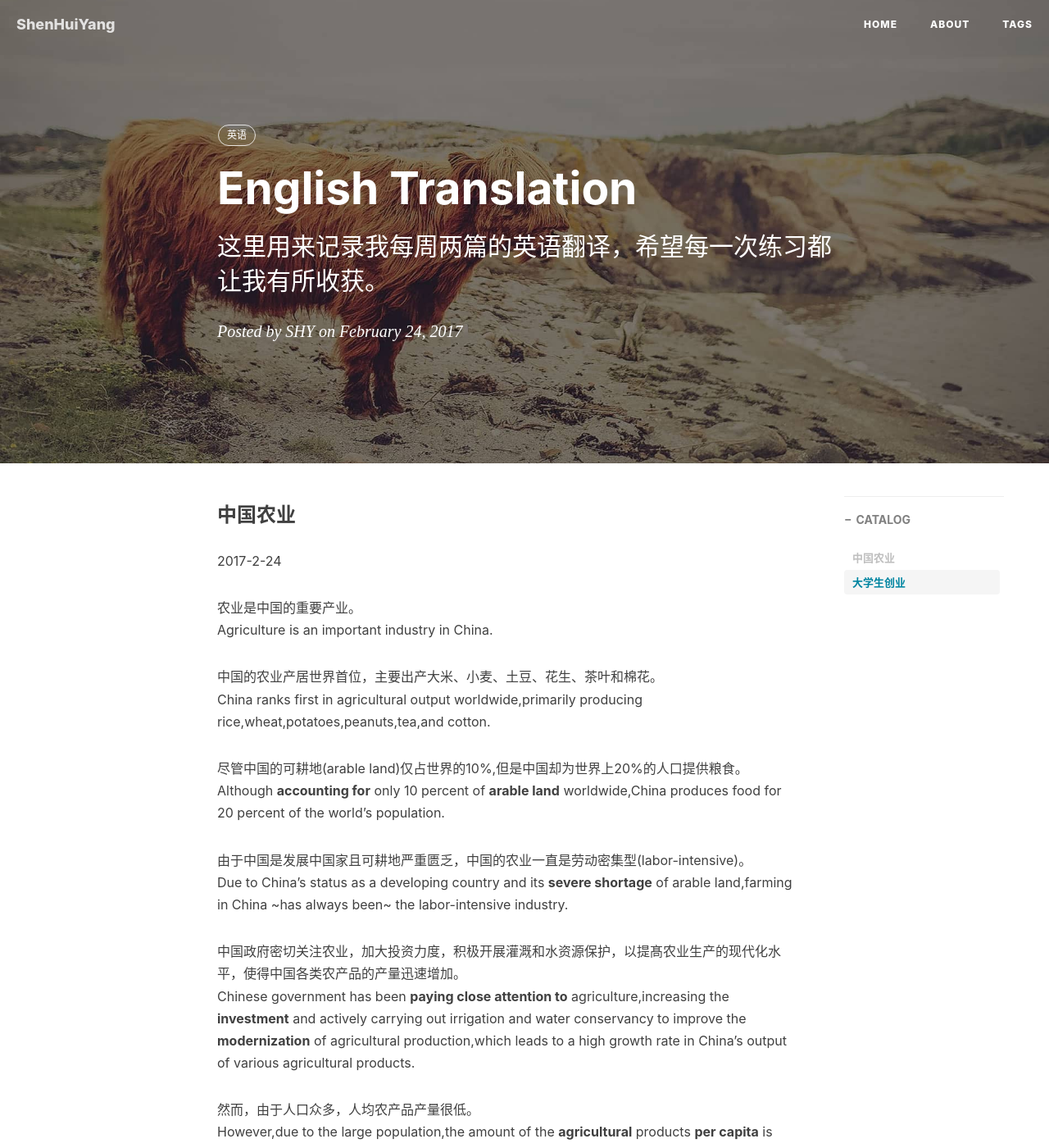
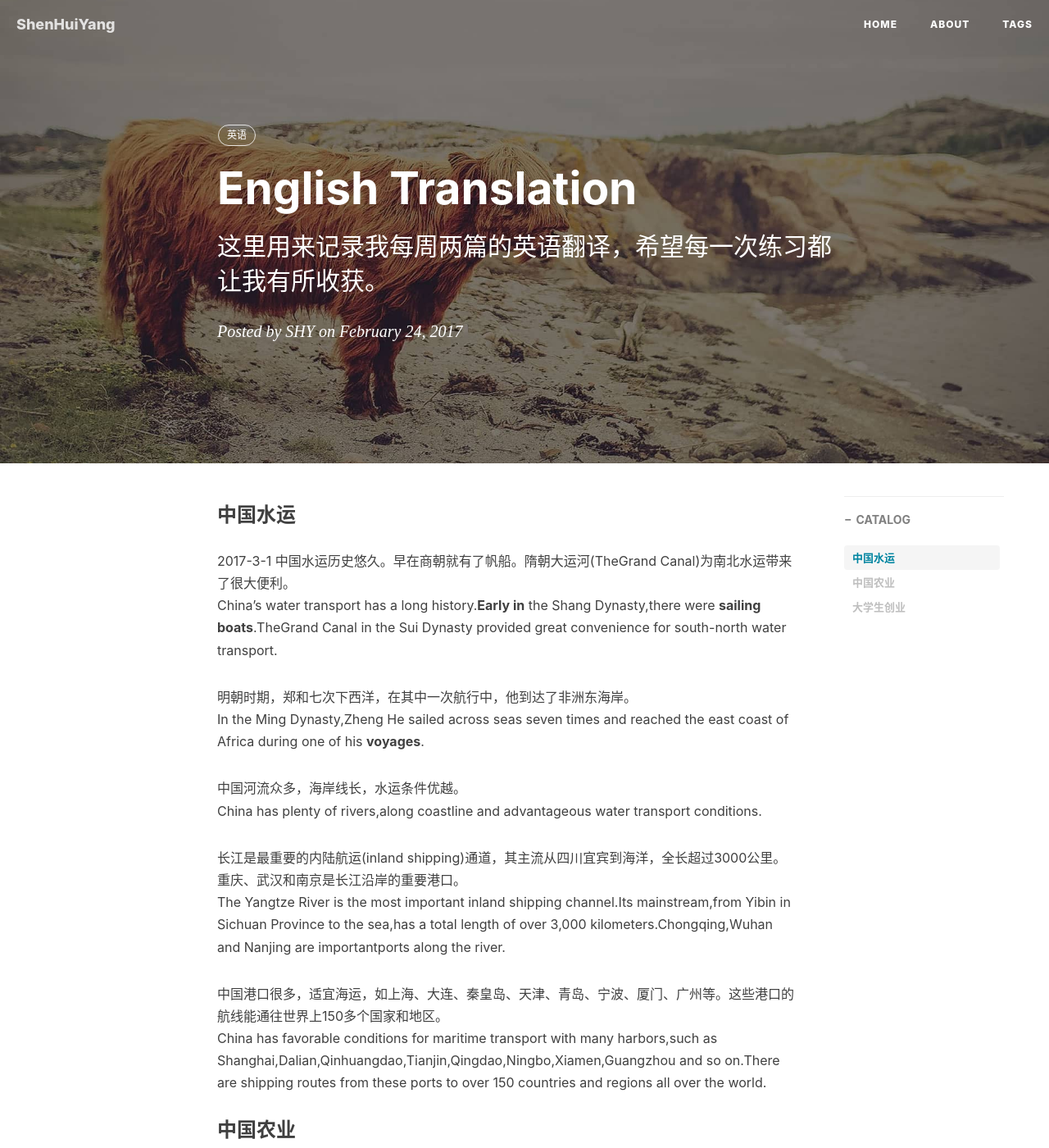
Before and after one commit to mrzhangxisheng/mrzhangxisheng.github.io, a Jekyll site: the page built from _posts/2017-02-24-english-translation.markdown, in a window 1280 px wide and 1400 px high. Shown: the whole window at 82% size. Built offline with Jekyll 4.4.1, drawn with Linux system fonts in a browser that asks for light colours; nearby versions of some CDN libraries; comment, search, counter and statistics services are not loaded.

Commit message:
新增一片翻译

```diff
--- a/_posts/2017-02-24-english-translation.markdown
+++ b/_posts/2017-02-24-english-translation.markdown
@@ -9,6 +9,23 @@ catalog: true
 tags:
     - 英语
 ---
+
+### 中国水运
+2017-3-1
+中国水运历史悠久。早在商朝就有了帆船。隋朝大运河(TheGrand Canal)为南北水运带来了很大便利。
+China's water transport has a long history.**Early in** the Shang Dynasty,there were **sailing boats**.TheGrand Canal in the Sui Dynasty provided great convenience for south-north water transport.
+
+明朝时期，郑和七次下西洋，在其中一次航行中，他到达了非洲东海岸。
+In the Ming Dynasty,Zheng He sailed across seas seven times and reached the east coast of Africa during one of his **voyages**.
+
+中国河流众多，海岸线长，水运条件优越。
+China has plenty of rivers,along coastline and advantageous water transport conditions.
+
+长江是最重要的内陆航运(inland shipping)通道，其主流从四川宜宾到海洋，全长超过3000公里。重庆、武汉和南京是长江沿岸的重要港口。
+The Yangtze River is the most important inland shipping channel.Its mainstream,from Yibin in Sichuan Province to the sea,has a total length of over 3,000 kilometers.Chongqing,Wuhan and Nanjing are importantports along the river.
+
+中国港口很多，适宜海运，如上海、大连、秦皇岛、天津、青岛、宁波、厦门、广州等。这些港口的航线能通往世界上150多个国家和地区。
+China has favorable conditions for maritime transport with many harbors,such as Shanghai,Dalian,Qinhuangdao,Tianjin,Qingdao,Ningbo,Xiamen,Guangzhou and so on.There are shipping routes from these ports to over 150 countries and regions all over the world.
 
 ### 中国农业
 2017-2-24
```
